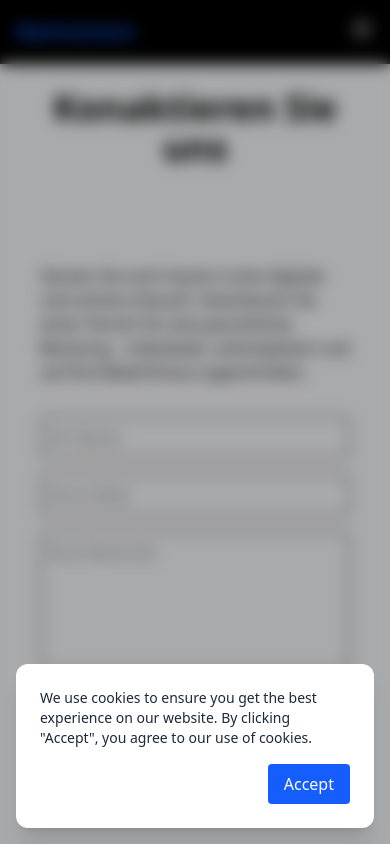
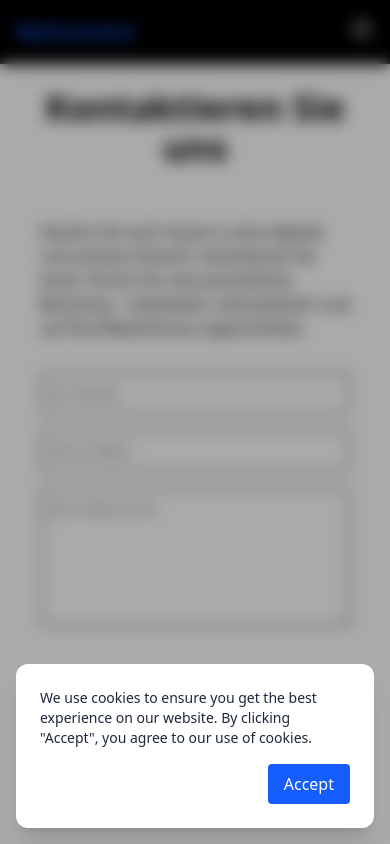
Before and after one commit to henning410/NetConnect, an Angular app: page /kontakt in a window 390 px wide. Built offline with nearby package versions, Linux system fonts and the light colour scheme.

Commit message:
fixed margin on phone

```diff
--- a/package.json
+++ b/package.json
@@ -5,7 +5,7 @@
     "ng": "ng",
     "start": "ng serve",
     "build": "ng build --base-href 'https://henning410.github.io/NetConnect/'",
-    "deploy": "npx angular-cli-ghpages --dir=dist/NetConnect/browser",
+    "deploy-pages": "npx angular-cli-ghpages --dir=dist/NetConnect/browser",
     "watch": "ng build --watch --configuration development",
     "test": "ng test"
   },
--- a/src/app/cookie-banner/cookie-banner.component.html
+++ b/src/app/cookie-banner/cookie-banner.component.html
@@ -10,7 +10,7 @@
       <div class="flex justify-end gap-2">
         <button
           (click)="acceptCookies()"
-          class="bg-blue-600 text-white px-4 py-2 rounded hover:bg-blue-700 transition"
+          class="bg-blue-600 text-white px-4 py-2 rounded hover:bg-blue-700 transition cursor-pointer"
         >
           Accept
         </button>
--- a/src/app/pages/about/about.component.html
+++ b/src/app/pages/about/about.component.html
@@ -1,5 +1,5 @@
 <section class="min-h-screen px-6 py-16 bg-gray-100">
-    <h2 class="text-4xl font-bold text-center mb-12 mt-6">Über uns</h2>
+    <h2 class="text-4xl font-bold text-center mb-1 md:mb-12 mt-6">Über uns</h2>
     <section class="max-w-5xl mx-auto px-4 py-12">
         <p class="mb-4">
             Wir sind ein junges, dynamisches Team mit einer gemeinsamen Leidenschaft: Unternehmen bei der
--- a/src/app/pages/contact/contact.component.html
+++ b/src/app/pages/contact/contact.component.html
@@ -1,5 +1,5 @@
 <section class="min-h-screen px-6 py-16 bg-gray-100">
-  <h2 class="text-4xl font-bold text-center mb-12 mt-6">Konaktieren Sie uns</h2>
+  <h2 class="text-4xl font-bold text-center mb-1 md:mb-12 mt-6">Kontaktieren Sie uns</h2>
   <section class="max-w-2xl mx-auto px-4 py-12">
     <p class="mb-8">
       Starten Sie noch heute in eine digitale und sichere Zukunft. Vereinbaren Sie einen Termin für eine persönliche
--- a/src/app/pages/home/home.component.ts
+++ b/src/app/pages/home/home.component.ts
@@ -1,9 +1,10 @@
 import { Component } from '@angular/core';
 import { NgOptimizedImage } from '@angular/common'
+import { RouterLink } from '@angular/router';
 
 @Component({
   selector: 'app-home',
-  imports: [NgOptimizedImage],
+  imports: [NgOptimizedImage, RouterLink],
   templateUrl: './home.component.html',
   styleUrl: './home.component.css'
 })
--- a/src/app/pages/impressum/impressum.component.html
+++ b/src/app/pages/impressum/impressum.component.html
@@ -1,5 +1,5 @@
 <section class="min-h-screen px-6 py-16 bg-gray-100">
-  <h2 class="text-4xl font-bold text-center mb-12 mt-6">Impressum</h2>
+  <h2 class="text-4xl font-bold text-center mb-1 md:mb-12 mt-6">Impressum</h2>
   <section class="max-w-4xl mx-auto px-4 py-12">
     <p>Verantwortlich für den Inhalt nach § 55 Abs. 2 RStV:</p>
     <p class="mt-4 font-semibold">NetConnect<br />[Dein Name]<br />[Adresse]<br />[E-Mail]</p>
```
